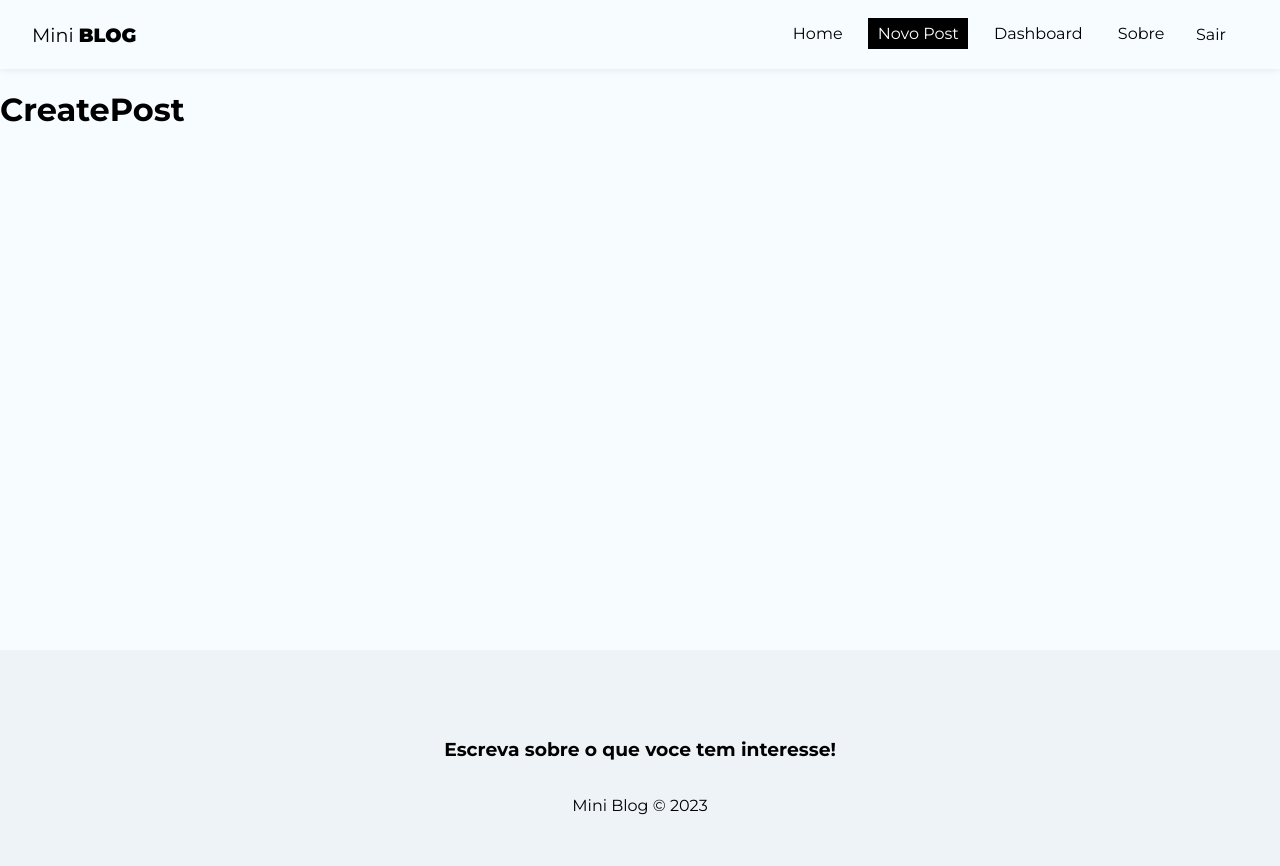
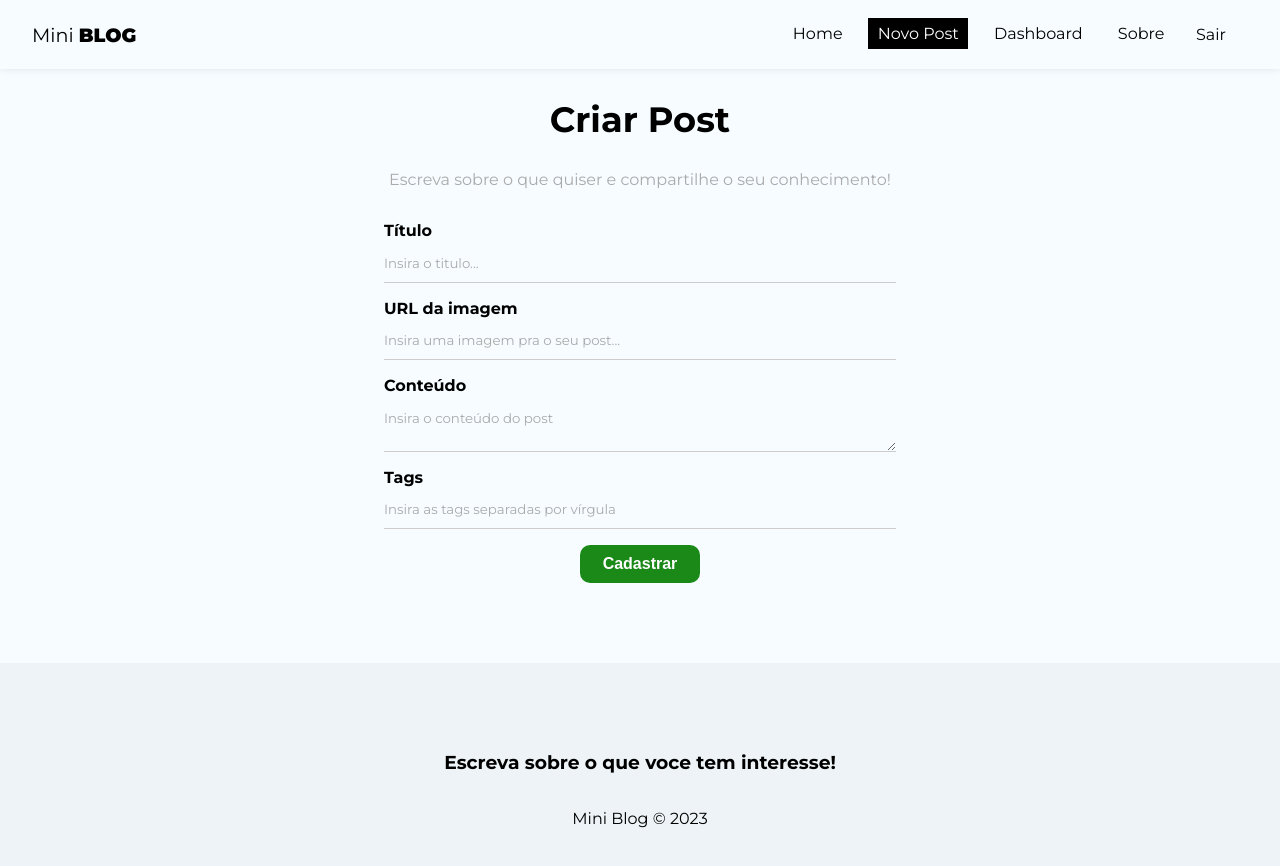
Before and after one commit to marcosmour/miniBlog_with_react.js, a React (Create React App) app: page /posts/create in a window 1280 px wide. Shown: the top 866 px of the page. Built offline with nearby package versions, Linux system fonts and the light colour scheme; no server answers; sample sign-in values are in the browser's storage.

Commit message:
Criando a extrutura da pagina criar post

```diff
--- a/src/pages/CreatePost/CreatePost.js
+++ b/src/pages/CreatePost/CreatePost.js
@@ -1,9 +1,73 @@
 import styles from './CreatePost.module.css'
+import { useState } from 'react'
+import {useNavigate} from 'react-router-dom'
+import { useAuthValue } from '../../context/AuthContext'
 
 const CreatePost = () => {
+    const [title, setTitle] = useState("")
+    const [image, setImage] = useState("")
+    const [body, setBody] = useState("")
+    const [tags, setTags] = useState([])
+    const [formError, setFormError] = useState("")
+
+    const handleSubmit = (e) => {
+        e.preventDefault();
+    }
+
   return (
-    <div>
-        <h1>CreatePost</h1>
+    <div className={styles.create_post}>
+        <h2>Criar Post</h2>
+        <p>Escreva sobre o que quiser e compartilhe o seu conhecimento!</p>
+        <form onSubmit={handleSubmit}>
+            <label>
+                <span>Título</span>
+                <input
+                type="text"
+                name="title"
+                required
+                placeholder="Insira o titulo..."
+                onChange={(e) => setTitle(e.target.value)}
+                value={title}/>
+            </label>
+            <label>
+                <span>URL da imagem</span>
+                <input
+                type="text"
+                name="image"
+                required
+                placeholder="Insira uma imagem pra o seu post..."
+                onChange={(e) => setImage(e.target.value)}
+                value={title}/>
+            </label>
+            <label>
+                <span>Conteúdo</span>
+                <textarea
+                name="body"
+                required
+                placeholder="Insira o conteúdo do post"
+                onChange={(e) => setBody(e.target.value)}
+                value={body}
+                ></textarea>
+            </label>
+            <label>
+                <span>Tags</span>
+                <input
+                type="text"
+                name="tags"
+                required
+                placeholder="Insira as tags separadas por vírgula"
+                onChange={(e) => setTags(e.target.value)}
+                value={title}/>
+            </label>
+            <button className="btn">Cadastrar</button>
+            {/* {!loading && <button className="btn">Cadastrar</button>}
+            {loading && (
+                <button className="btn" disabled>
+                    Aguarde...
+                </button>
+            )}
+            {error && <p className="error">{error}</p>} */}
+        </form>
     </div>
   )
 }
--- a/src/pages/CreatePost/CreatePost.module.css
+++ b/src/pages/CreatePost/CreatePost.module.css
@@ -0,0 +1,12 @@
+.create_post {
+    text-align: center;
+}
+
+.create_post h2 {
+    font-size: 2.2em;
+}
+
+.create_post p {
+    color: #aaa;
+    margin-bottom: 2em;
+}
```
